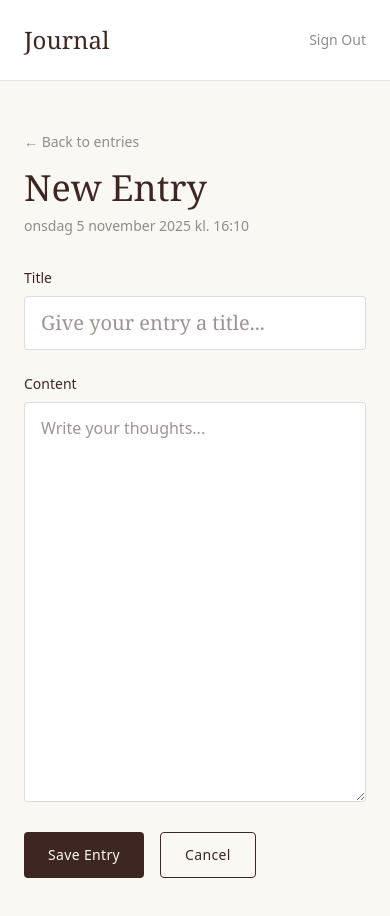
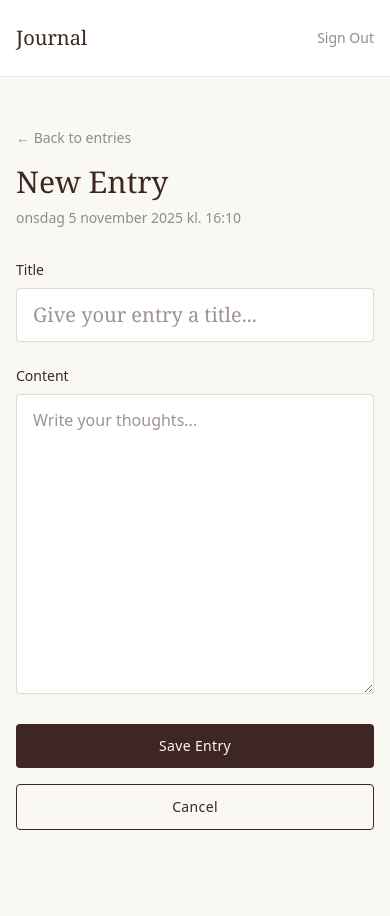
Before and after one commit to moasjogren/cloud-examinerande-uppgift-2-grupp, a Next.js app in the folder frontend/: page /new-entry in a window 390 px wide. Shown: the top 916 px of the page. After the commit the page ends 878 px from the top, so only its background shows below. Built offline with nearby package versions, Linux system fonts and the light colour scheme.

Commit message:
Fixed responsive to frontend

```diff
--- a/frontend/src/app/dashboard/page.tsx
+++ b/frontend/src/app/dashboard/page.tsx
@@ -63,16 +63,16 @@ export default function DashboardPage() {
     <div className="min-h-screen">
       <Header />
 
-      <main className="max-w-4xl mx-auto py-12" style={{ paddingLeft: '80px', paddingRight: '80px' }}>
-        <div className="flex items-center justify-between mb-12">
+      <main className="max-w-4xl mx-auto px-4 md:px-8 lg:px-20 py-12">
+        <div className="flex flex-col sm:flex-row sm:items-center sm:justify-between gap-4 mb-12">
           <div>
-            <h2 className="text-3xl font-serif text-dark-brown mb-2">Your Entries</h2>
+            <h2 className="text-2xl md:text-3xl font-serif text-dark-brown mb-2">Your Entries</h2>
             <p className="text-warm-gray text-sm">
               {/* {entries.length} {entries.length === 1 ? 'entry' : 'entries'} */}
             </p>
           </div>
           <Link href="/new-entry">
-            <button className="btn-primary" style={{ minWidth: '160px' }}>
+            <button className="btn-primary w-full sm:w-auto">
               New Entry
             </button>
           </Link>
--- a/frontend/src/app/login/page.tsx
+++ b/frontend/src/app/login/page.tsx
@@ -31,7 +31,7 @@ export default function LoginPage() {
     <div className="min-h-screen flex items-center justify-center px-6 py-12">
       <div className="w-full max-w-md">
         <div className="text-center mb-12">
-          <h1 className="text-4xl font-serif text-dark-brown mb-3">Journal</h1>
+          <h1 className="text-3xl md:text-4xl font-serif text-dark-brown mb-3">Journal</h1>
           <p className="text-warm-gray text-sm">Sign in to your account</p>
         </div>
 
--- a/frontend/src/app/new-entry/page.tsx
+++ b/frontend/src/app/new-entry/page.tsx
@@ -57,7 +57,7 @@ export default function NewEntryPage() {
     <div className="min-h-screen">
       <Header />
 
-      <main className="max-w-3xl mx-auto px-6 py-12">
+      <main className="max-w-3xl mx-auto px-4 md:px-6 py-12">
         <div className="mb-8">
           <button
             onClick={() => router.back()}
@@ -65,7 +65,7 @@ export default function NewEntryPage() {
           >
             ← Back to entries
           </button>
-          <h1 className="text-4xl font-serif text-dark-brown mb-2">
+          <h1 className="text-3xl md:text-4xl font-serif text-dark-brown mb-2">
             New Entry
           </h1>
           <p className="text-warm-gray text-sm">{displayDate}</p>
@@ -102,7 +102,7 @@ export default function NewEntryPage() {
               id="content"
               value={content}
               onChange={(e) => setContent(e.target.value)}
-              className="input-field min-h-[400px] resize-y leading-relaxed"
+              className="input-field min-h-[300px] md:min-h-[400px] resize-y leading-relaxed"
               placeholder="Write your thoughts..."
               required
               disabled={loading}
@@ -115,14 +115,14 @@ export default function NewEntryPage() {
             </div>
           )}
 
-          <div className="flex gap-4">
-            <button type="submit" className="btn-primary" disabled={loading}>
+          <div className="flex flex-col sm:flex-row gap-4">
+            <button type="submit" className="btn-primary w-full sm:w-auto" disabled={loading}>
               {loading ? "Saving..." : "Save Entry"}
             </button>
             <button
               type="button"
               onClick={() => router.back()}
-              className="btn-secondary"
+              className="btn-secondary w-full sm:w-auto"
               disabled={loading}
             >
               Cancel
--- a/frontend/src/app/signup/page.tsx
+++ b/frontend/src/app/signup/page.tsx
@@ -43,7 +43,7 @@ export default function SignupPage() {
     <div className="min-h-screen flex items-center justify-center px-6 py-12">
       <div className="w-full max-w-md">
         <div className="text-center mb-12">
-          <h1 className="text-4xl font-serif text-dark-brown mb-3">Journal</h1>
+          <h1 className="text-3xl md:text-4xl font-serif text-dark-brown mb-3">Journal</h1>
           <p className="text-warm-gray text-sm">Create your account</p>
         </div>
 
--- a/frontend/src/components/Header.tsx
+++ b/frontend/src/components/Header.tsx
@@ -17,8 +17,8 @@ export default function Header() {
 
   return (
     <header className="border-b border-warm-gray/20 bg-white">
-      <div className="max-w-4xl mx-auto px-6 py-6 flex items-center justify-between">
-        <h1 className="text-2xl font-serif text-dark-brown">Journal</h1>
+      <div className="max-w-4xl mx-auto px-4 md:px-6 py-6 flex items-center justify-between">
+        <h1 className="text-xl md:text-2xl font-serif text-dark-brown">Journal</h1>
         <button
           onClick={handleSignOut}
           className="text-sm text-warm-gray hover:text-dark-brown transition-colors"
```
